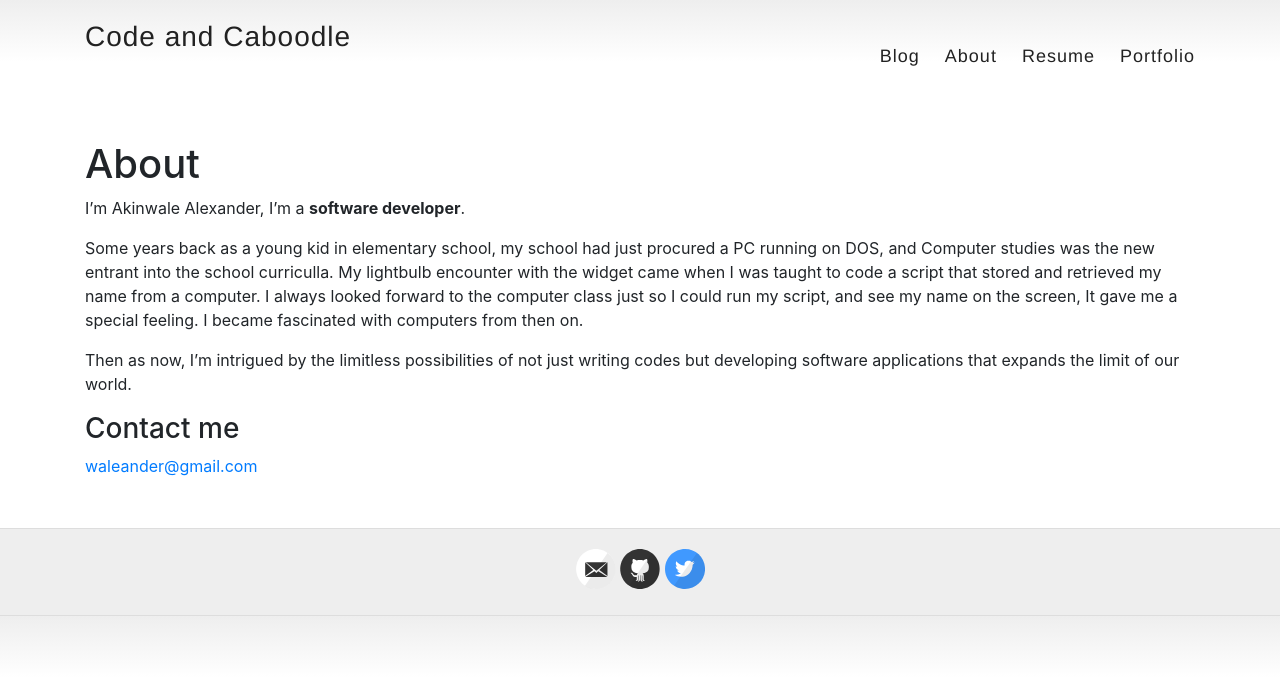
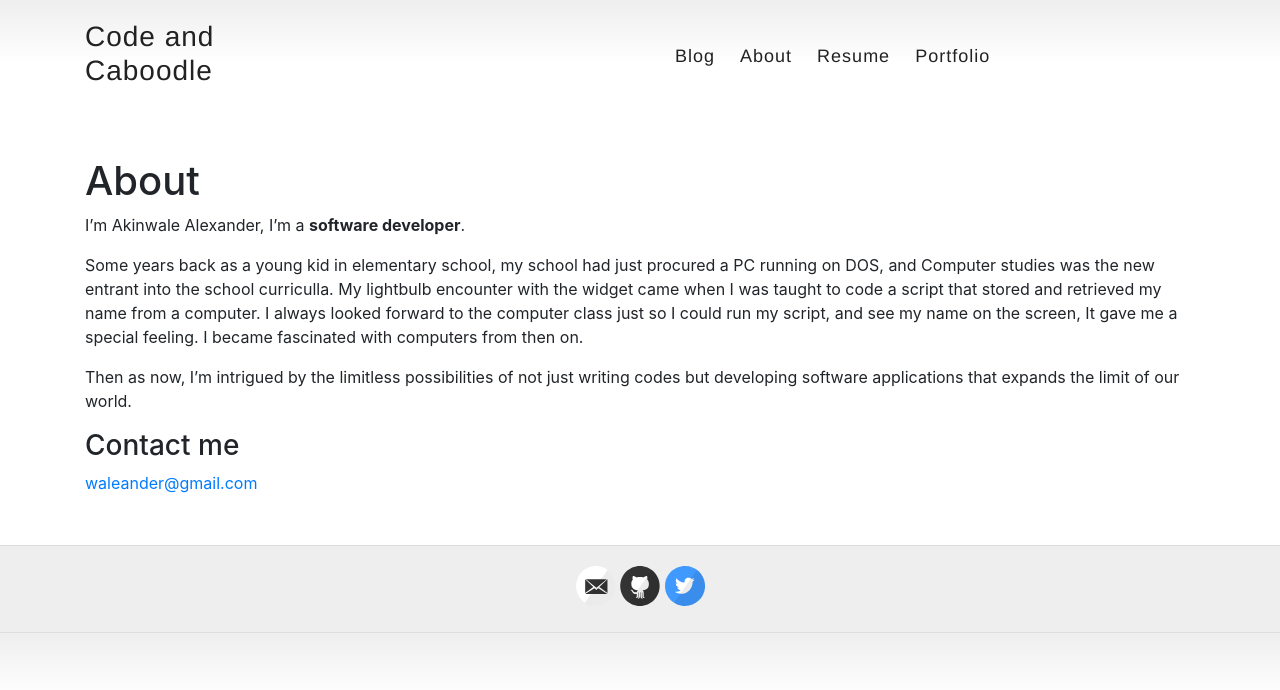
Before and after one commit to yeleywale/yeleywale.github.io, a Jekyll site: the page built from about.md, in a window 1280 px wide. Shown: the top 690 px of the page. Built offline with Jekyll 4.4.1, drawn with Linux system fonts in a browser that asks for light colours.

Commit message:
Improve layout for masthead

```diff
--- a/_layouts/default.html
+++ b/_layouts/default.html
@@ -24,17 +24,19 @@
       <header class="masthead clearfix">
         <!-- <a href="{{ site.baseurl }}/" class="site-avatar"><img src="{{ site.avatar }}" /></a> -->
 
-        <div class="site-info">
+        <div class="row">
+          <div class="site-info col-3">
             <h1 class="site-name"><a href="{{ site.baseurl }}/">{{ site.name }}</a></h1>
             <!-- <p class="site-description">{{ site.description }}</p> -->
           </div>
 
-        <nav>
+          <nav class="col-6 offset-3">
             <a href="{{ site.baseurl }}/">Blog</a>
             <a href="{{ site.baseurl }}/about">About</a>
             <a href="{{ site.baseurl }}/resume">Resume</a>
             <a href="{{ site.baseurl }}/portfolio">Portfolio</a>
           </nav>
+        </div>
       </header>
     </div>
   </div>
```
Lines whose indentation alone changed are shown as unchanged.
